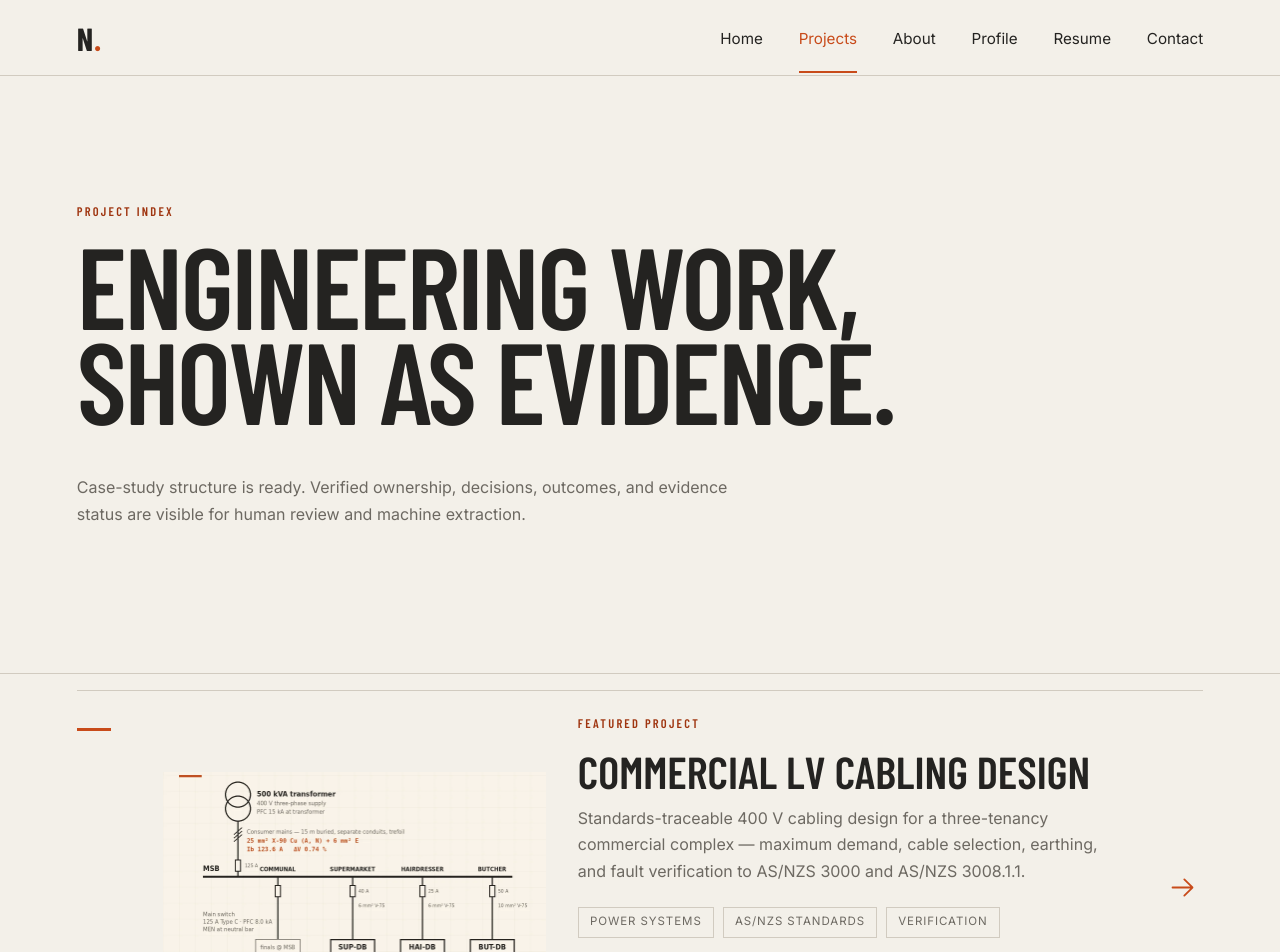
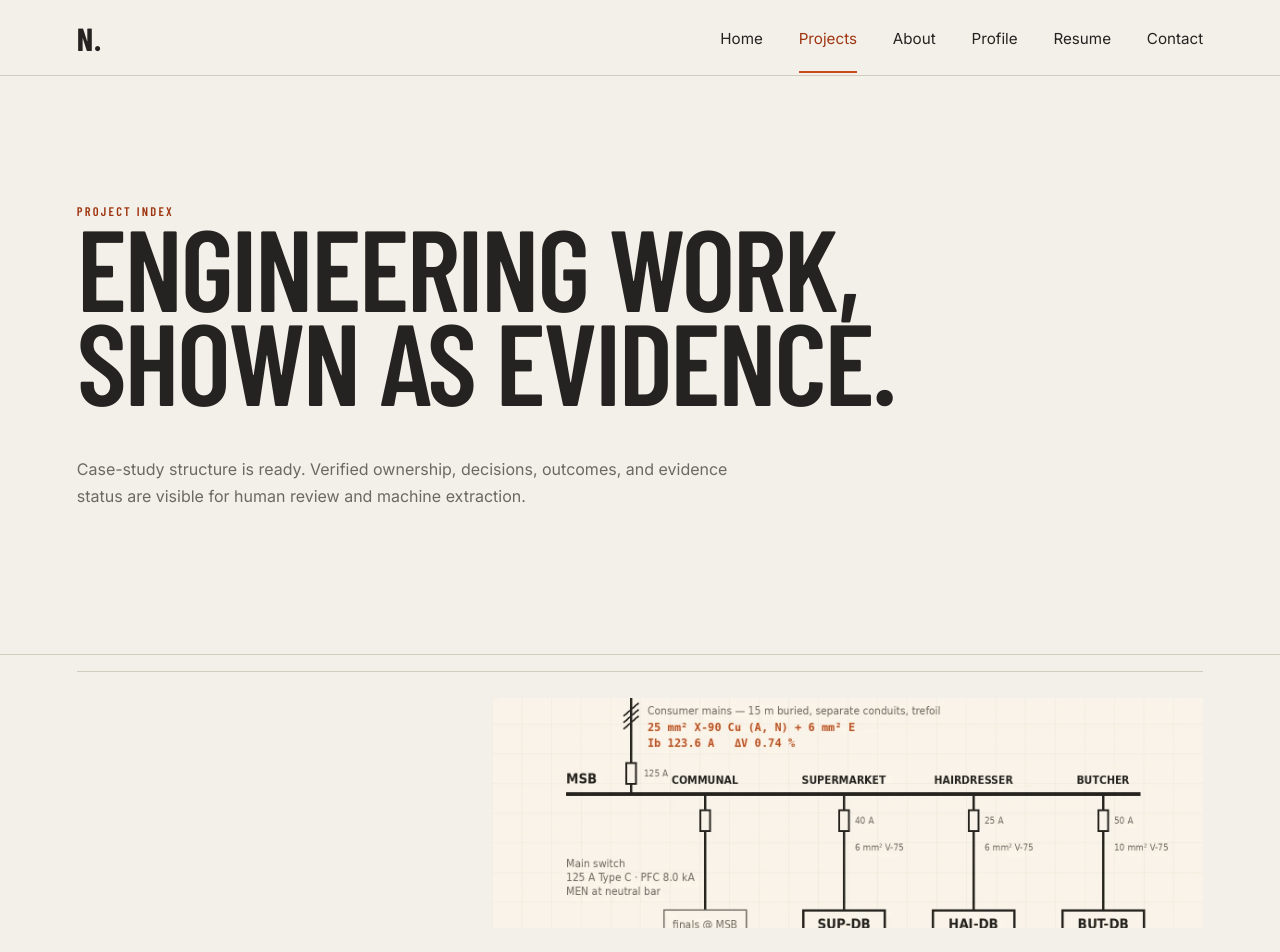
Before and after one commit to Nnoot02/NN_PersonalPortfolio, a Next.js app: page /projects in a window 1280 px wide. Shown: the top 952 px of the page. Built offline with nearby package versions, Linux system fonts and the light colour scheme; no server answers.

Commit message:
feat(portfolio): ship evidence-led solar homepage
Make verified solar engineering evidence the homepage anchor and add the approved static miniature personality layer with responsive, accessible, contract-checked media semantics.

```diff
--- a/app/globals.css
+++ b/app/globals.css
@@ -16,6 +16,7 @@ html { scroll-behavior: smooth; }
 body { margin: 0; background: var(--paper); color: var(--ink); font-family: var(--body); }
 a { color: inherit; text-decoration: none; }
 button { font: inherit; }
+:focus-visible { outline: 3px solid var(--accent-dark); outline-offset: 3px; }
 .skip-link {
   position: absolute;
   left: 1rem;
@@ -41,20 +42,22 @@ button { font: inherit; }
   top: 0;
   z-index: 20;
 }
-.wordmark { font: 700 2rem/1 var(--display); letter-spacing: .02em; }
-.wordmark span { color: var(--accent); }
+.wordmark { font: 700 2rem/1 var(--display); letter-spacing: .02em; text-transform: uppercase; }
+.wordmark-mobile { display: none; }
 .site-nav { display: flex; align-items: center; gap: clamp(1.25rem, 2.8vw, 3.2rem); }
 .nav-link { padding: 1.65rem 0 1.45rem; border-bottom: 2px solid transparent; font-size: .95rem; }
-.nav-link:hover, .nav-link:focus-visible, .nav-link.is-active { color: var(--accent); border-color: var(--accent); }
+.nav-link:hover, .nav-link:focus-visible, .nav-link.is-active { color: var(--accent-dark); border-color: var(--accent); }
 .menu-button { display: none; border: 0; background: transparent; color: var(--ink); padding: .5rem; }
 
 .hero { min-height: 560px; display: grid; grid-template-columns: 46% 54%; position: relative; border-bottom: 1px solid var(--line); }
-.hero-copy { padding: 4.4rem 6vw 5rem; display: flex; flex-direction: column; align-items: flex-start; justify-content: center; }
-.eyebrow { color: var(--accent-dark); font: 600 .78rem/1.2 var(--display); letter-spacing: .18em; text-transform: uppercase; margin: 0 0 1.15rem; }
-.hero h1 { font: 700 clamp(6rem, 11vw, 10rem)/.76 var(--display); text-transform: uppercase; letter-spacing: -.025em; margin: 0; }
-.hero-role { color: var(--accent); font: 600 clamp(1.25rem, 2.2vw, 2rem)/1 var(--display); text-transform: uppercase; letter-spacing: .08em; margin: 1.7rem 0; }
-.accent-rule { display: block; width: 34px; height: 3px; background: var(--accent); margin: .2rem 0 1.6rem; }
-.hero-summary { font-size: clamp(1rem, 1.4vw, 1.25rem); margin: 0 0 2.4rem; }
+.hero-copy { padding: 4.4rem 6vw 5rem; display: flex; flex-direction: column; align-items: flex-start; justify-content: center; gap: 1.45rem; }
+.eyebrow { color: var(--accent-dark); font: 600 .78rem/1.2 var(--display); letter-spacing: .18em; text-transform: uppercase; margin: 0; }
+.hero-name { display: flex; flex-wrap: wrap; gap: 0 .18em; font: 700 clamp(2.75rem, 6vw, 5.5rem)/.86 var(--display); text-transform: uppercase; letter-spacing: -.025em; margin: 0; }
+.hero-name span { white-space: nowrap; }
+.hero-surname { color: var(--accent); }
+.hero-role { color: var(--accent); font: 600 clamp(1.25rem, 2.2vw, 2rem)/1 var(--display); text-transform: uppercase; letter-spacing: .08em; margin: 0; }
+.accent-rule { display: block; flex: 0 0 auto; width: 34px; height: 3px; background: var(--accent); margin: 0; }
+.hero-summary { max-width: 48ch; font-size: clamp(1rem, 1.4vw, 1.25rem); line-height: 1.65; margin: 0; }
 .hero-actions { display: flex; flex-wrap: wrap; gap: .9rem; }
 .button { min-height: 50px; display: inline-flex; align-items: center; justify-content: center; gap: .65rem; padding: 0 1.5rem; border: 1px solid var(--ink); font-weight: 600; font-size: .86rem; text-transform: uppercase; letter-spacing: .06em; cursor: pointer; transition: background-color .2s, color .2s, transform .2s; }
 .button:hover, .button:focus-visible { transform: translateY(-2px); }
@@ -62,38 +65,45 @@ button { font: inherit; }
 .button-primary:hover, .button-primary:focus-visible { background: var(--accent-dark); }
 .button-secondary { background: transparent; }
 .button-secondary:hover, .button-secondary:focus-visible { background: var(--ink); color: var(--white); }
-.placeholder-note { max-width: 48ch; color: var(--muted); font-size: .78rem; line-height: 1.55; margin: 1.25rem 0 0; }
 .hero-image, .case-image, .project-image { position: relative; overflow: hidden; }
-.hero-image img, .case-image img, .project-image img { object-fit: cover; filter: sepia(.08); transition: transform .45s ease; }
-.project-image:hover img { transform: scale(1.025); }
-.scroll-cue { position: absolute; left: 6vw; bottom: 1.6rem; display: flex; gap: .65rem; align-items: center; font-size: .74rem; text-transform: uppercase; letter-spacing: .12em; color: var(--muted); }
+.hero-image { display: grid; grid-template-columns: minmax(8.5rem, 26%) minmax(0, 1fr); }
+.hero-artifact { position: relative; grid-column: 2; grid-row: 1; min-width: 0; min-height: 0; }
+.hero-artifact > img, .case-image img, .project-image img { object-fit: cover; filter: sepia(.08); transition: transform .45s ease; }
+.miniature-evidence-window { grid-column: 1; grid-row: 1; min-width: 0; display: grid; place-items: center; padding: .35rem; background: var(--paper-deep); border-right: 1px solid var(--line); }
+.miniature-evidence-window img { width: 100%; height: 100%; object-fit: contain; image-rendering: pixelated; }
+.project-row:hover .project-image img, .project-row:focus-within .project-image img { transform: scale(1.025); }
 
 .featured { padding: clamp(5rem, 8vw, 8rem) 6vw; }
 .featured.compact { padding-top: 1rem; }
 .section-heading { max-width: 720px; margin-bottom: 3.5rem; }
 .section-heading h2, .content-grid h2, .placeholder-panel h2 { font: 600 clamp(2.4rem, 4vw, 4rem)/.95 var(--display); text-transform: uppercase; margin: 0 0 1rem; }
 .section-heading > p:last-child { color: var(--muted); line-height: 1.65; max-width: 62ch; }
-.project-list { border-top: 1px solid var(--line); }
-.project-row { display: grid; grid-template-columns: 54px minmax(260px, 34%) minmax(320px, 1fr) 42px; gap: clamp(1rem, 2.5vw, 2.5rem); align-items: center; padding: 1.6rem 0; border-bottom: 1px solid var(--line); }
-.project-number { color: var(--accent); font: 600 2.6rem/1 var(--display); margin: 0; align-self: start; padding-top: .35rem; }
-.project-number.is-featured { color: var(--accent-dark); font-size: .78rem; text-transform: uppercase; letter-spacing: .14em; padding-top: .6rem; }
-.project-number-rule { display: block; width: 34px; height: 3px; background: var(--accent); align-self: start; margin-top: .75rem; }
+.project-list { border-top: 1px solid var(--line); list-style: none; margin: 0; padding: 0; }
+.project-row { display: grid; grid-template-columns: minmax(260px, 34%) minmax(0, 1fr); gap: clamp(1rem, 2.5vw, 2.5rem); align-items: center; padding: 1.6rem 0; position: relative; border-bottom: 1px solid var(--line); }
+.project-row:focus-within { outline: 2px solid var(--accent-dark); outline-offset: -2px; }
 .project-image { min-height: 230px; background: var(--paper-deep); }
 .project-copy { display: grid; gap: 1.4rem; }
 .project-copy .project-title { font: 600 clamp(2rem, 3.5vw, 3.2rem)/.95 var(--display); text-transform: uppercase; margin: 0 0 .8rem; }
-.project-copy > div > p:last-child { max-width: 58ch; color: var(--muted); line-height: 1.65; margin: 0; }
+.project-link::after { content: ""; position: absolute; inset: 0; }
+.project-outcome { max-width: 58ch; color: var(--muted); line-height: 1.65; margin: 0; }
 .project-meta { display: grid; grid-template-columns: repeat(3, 1fr); margin: 0; }
 .project-meta div { padding-right: 1rem; border-right: 1px solid var(--line); }
 .project-meta div + div { padding-left: 1rem; }
 .project-meta div:last-child { border-right: 0; }
 .project-meta dt, .case-meta dt { font: 600 .68rem/1.2 var(--display); text-transform: uppercase; letter-spacing: .13em; margin-bottom: .4rem; }
 .project-meta dd, .case-meta dd { color: var(--muted); font-size: .78rem; line-height: 1.45; margin: 0; }
-.row-arrow { color: var(--accent); display: grid; place-items: center; width: 42px; height: 42px; }
-.row-arrow:hover, .row-arrow:focus-visible { color: var(--accent-dark); transform: translateX(3px); }
 .tag-list { display: flex; flex-wrap: wrap; gap: .55rem; padding: 0; margin: 0; list-style: none; }
 .tag-list li { border: 1px solid var(--line); color: var(--muted); font-size: .72rem; line-height: 1; padding: .55rem .7rem; text-transform: uppercase; letter-spacing: .08em; }
 .row-action { display: inline-flex; align-items: center; gap: .45rem; color: var(--accent-dark); font-weight: 600; text-transform: uppercase; letter-spacing: .08em; font-size: .78rem; width: fit-content; }
-.row-action:hover, .row-action:focus-visible { color: var(--accent-dark); transform: translateX(3px); }
+
+.tindo-strip { display: grid; grid-template-columns: minmax(200px, .8fr) minmax(0, 1.3fr) minmax(220px, 1fr); gap: 2.5rem; align-items: end; padding: clamp(3rem, 6vw, 5rem) 6vw; background: var(--ink); color: var(--white); }
+.tindo-strip h2 { font: 600 clamp(2.4rem, 4vw, 4rem)/.95 var(--display); margin: .7rem 0 0; text-transform: uppercase; }
+.tindo-strip dl { display: grid; grid-template-columns: repeat(3, 1fr); gap: 1rem; margin: 0; }
+.tindo-strip dt { color: #d88868; font: 600 .68rem/1.2 var(--display); letter-spacing: .13em; text-transform: uppercase; }
+.tindo-strip dd { margin: .45rem 0 0; line-height: 1.45; }
+.tindo-strip > p { color: var(--white); line-height: 1.65; margin: 0; max-width: 32ch; }
+.broader-work { border-top: 1px solid var(--line); }
+.project-status-label { color: var(--accent-dark); font: 600 .78rem/1.2 var(--display); letter-spacing: .13em; margin: 1.4rem 0 0; text-transform: uppercase; }
 
 .principles { display: grid; grid-template-columns: repeat(3, 1fr); gap: 0; border-top: 1px solid var(--line); border-bottom: 1px solid var(--line); padding: 0 6vw; }
 .principles > div { padding: 2.4rem 2.5rem 2.6rem 0; }
@@ -105,9 +115,11 @@ button { font: inherit; }
 .site-footer { min-height: 250px; display: flex; justify-content: space-between; align-items: center; gap: 2rem; padding: 4rem 6vw; background: var(--ink); color: var(--white); position: relative; }
 .footer-kicker { color: #d88868; font: 600 .75rem/1.2 var(--display); letter-spacing: .15em; text-transform: uppercase; }
 .footer-title { font: 600 clamp(2rem, 4vw, 3.8rem)/1.1 var(--display); text-transform: uppercase; max-width: 700px; margin: .8rem 0 0; }
+.footer-summary, .footer-location { margin: .75rem 0 0; max-width: 54ch; line-height: 1.65; }
+.footer-location { color: #d88868; }
 .footer-links { display: flex; align-items: center; gap: 1rem; flex-wrap: wrap; }
 .footer-links a, .footer-links button { color: var(--white); background: transparent; border: 1px solid #5d5a55; min-width: 46px; min-height: 46px; display: grid; place-items: center; text-align: center; cursor: pointer; }
-.footer-links a { padding: 0 1rem; white-space: nowrap; }
+.footer-links a { gap: .45rem; padding: 0 1rem; white-space: nowrap; }
 .footer-links a:hover, .footer-links button:hover { border-color: #d88868; color: #d88868; }
 
 .page-hero { padding: clamp(5rem, 10vw, 9rem) 6vw; min-height: 520px; border-bottom: 1px solid var(--line); display: flex; flex-direction: column; align-items: flex-start; justify-content: center; }
@@ -157,36 +169,40 @@ button { font: inherit; }
 
 @media (max-width: 960px) {
   .hero { grid-template-columns: 1fr; }
-  .hero-copy { min-height: 620px; }
+  .hero-copy { min-height: 0; padding-bottom: 4rem; }
   .hero-image { min-height: 520px; grid-row: 2; }
-  .scroll-cue { display: none; }
-  .project-row { grid-template-columns: 48px minmax(220px, 38%) 1fr; }
-  .row-arrow { display: none; }
+  .project-row { grid-template-columns: minmax(220px, 38%) minmax(0, 1fr); }
   .project-meta { grid-template-columns: 1fr; gap: .8rem; }
   .project-meta div, .project-meta div + div { border: 0; padding: 0; }
   .profile-summary, .profile-grid, .case-sections { grid-template-columns: 1fr; }
+  .tindo-strip { grid-template-columns: 1fr; align-items: start; }
+  .tindo-strip dl { max-width: 680px; }
 }
 
 @media (max-width: 720px) {
   .site-header { min-height: 68px; padding: 0 1.25rem; }
+  .wordmark-desktop { display: none; }
+  .wordmark-mobile { display: inline; }
   .menu-button { display: grid; place-items: center; }
   .site-nav { display: none; position: absolute; top: 68px; left: 0; right: 0; background: var(--paper); border-bottom: 1px solid var(--line); padding: .6rem 1.25rem 1.2rem; }
   .site-nav.is-open { display: grid; box-shadow: 0 14px 26px rgba(36, 35, 33, 0.18); }
   .nav-link { padding: 1rem 0 .75rem; }
-  .hero-copy { min-height: 570px; padding: 4.5rem 1.25rem 3rem; }
-  .hero h1 { font-size: clamp(5.4rem, 27vw, 8rem); }
-  .hero-image { min-height: 400px; }
+  .hero-copy { min-height: 0; padding: 4.5rem 1.25rem 3rem; }
+  .hero-name { font-size: clamp(2.75rem, 13vw, 4.25rem); line-height: .9; }
+  .hero-image { min-height: 0; grid-template-columns: 1fr; grid-template-rows: auto minmax(400px, 1fr); }
+  .hero-artifact { grid-column: 1; grid-row: 2; min-height: 400px; }
+  .miniature-evidence-window { grid-column: 1; grid-row: 1; height: clamp(6.5rem, 30vw, 8rem); min-height: 0; padding: .25rem; border-right: 0; border-bottom: 1px solid var(--line); }
   .hero-actions { width: 100%; }
   .button { width: 100%; }
   .featured { padding: 5rem 1.25rem; }
-  .project-row { grid-template-columns: 44px 1fr; gap: 1rem; padding: 1.5rem 0 2rem; }
-  .project-number, .project-number-rule { grid-column: 1; grid-row: 1; font-size: 2.2rem; }
-  .project-image { grid-column: 2; grid-row: 1; min-height: 210px; }
-  .project-copy { grid-column: 1 / -1; grid-row: 2; }
+  .project-row { grid-template-columns: 1fr; gap: 1.25rem; padding: 1.5rem 0 2rem; }
+  .project-image { min-height: 210px; }
   .principles { grid-template-columns: 1fr; padding: 0 1.25rem; }
   .principles > div, .principles > div + div { border-left: 0; border-bottom: 1px solid var(--line); padding: 2rem 0; }
   .principles > div:last-child { border-bottom: 0; }
   .site-footer { align-items: flex-start; flex-direction: column; padding: 4rem 1.25rem; }
+  .tindo-strip { gap: 2rem; padding-left: 1.25rem; padding-right: 1.25rem; }
+  .tindo-strip dl { grid-template-columns: 1fr; gap: 1.1rem; }
   .page-hero { min-height: 500px; padding: 5rem 1.25rem; }
   .page-hero h1, .case-study h1 { font-size: clamp(4rem, 21vw, 6rem); }
   .content-grid { grid-template-columns: 1fr; gap: 1.5rem; padding: 5rem 1.25rem; }
```
Also changed, not shown: app/page.tsx (+68 -36 lines), scripts/portfolio-contract.mjs (added, +54 -0 lines), public/images/solar-grid-miniature.png (added).
